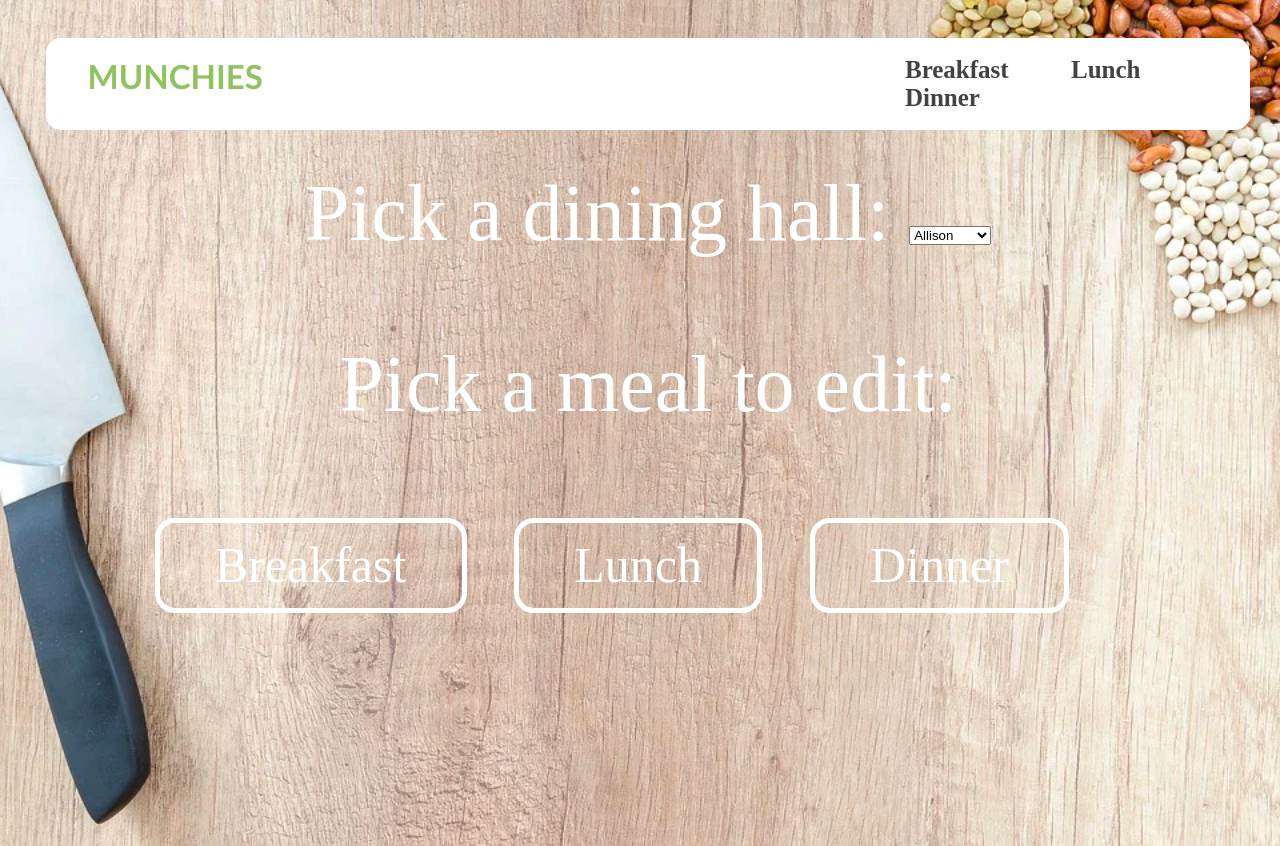
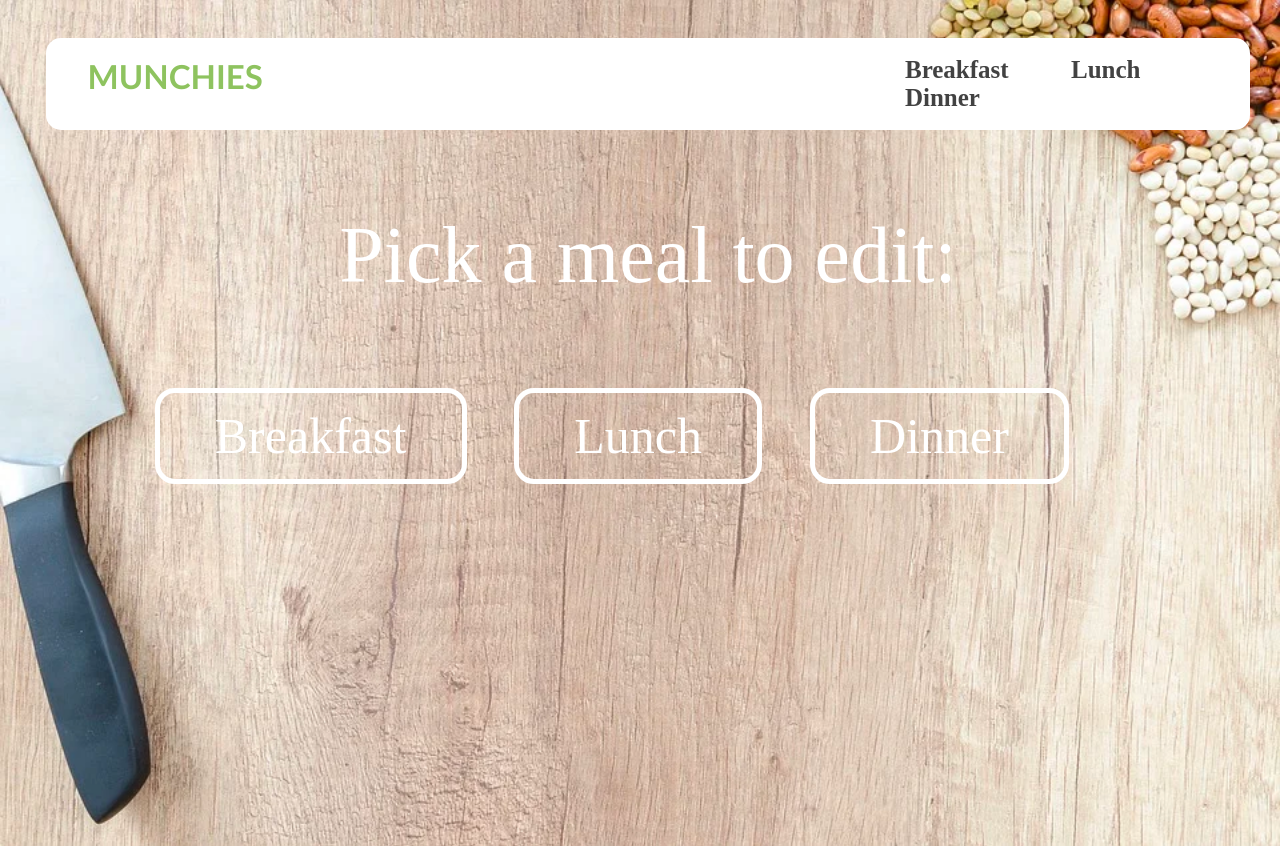
Before and after one commit to amamywang/wildhacks-project, a plain HTML site: page templates/home.html in a window 1280 px wide. Drawn offline with Linux system fonts and the light colour scheme.

Commit message:
nevermind about dropdown lol

```diff
--- a/templates/home.html
+++ b/templates/home.html
@@ -16,14 +16,6 @@
 
     <main>
         <article id="home-body">
-            <label for="dininghalls">Pick a dining hall:</label>
-            <select name="dining" id="dining">
-                <option value="Allison">Allison</option>
-                <option value="Elder">Elder</option>
-                <option value="PlexEast">Plex East</option>
-                <option value="PlexWest">Plex West</option>
-                <option value="Sargent">Sargent</option>
-            </select>
             <p>Pick a meal to edit:</p>
                 <div class="home-text">
                     <a href="breakfast.html"><button id="bttn">Breakfast</button></a>
```
